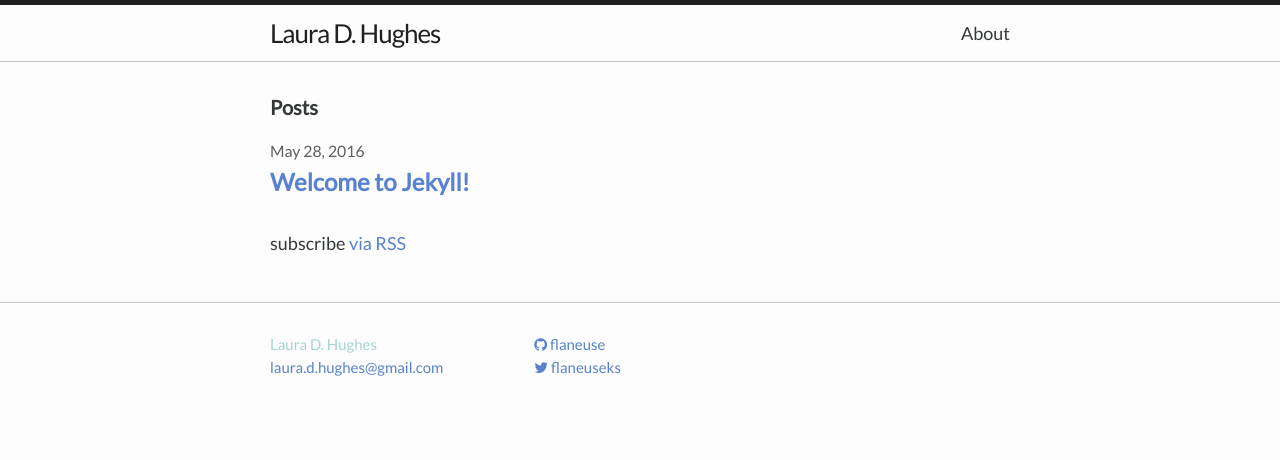
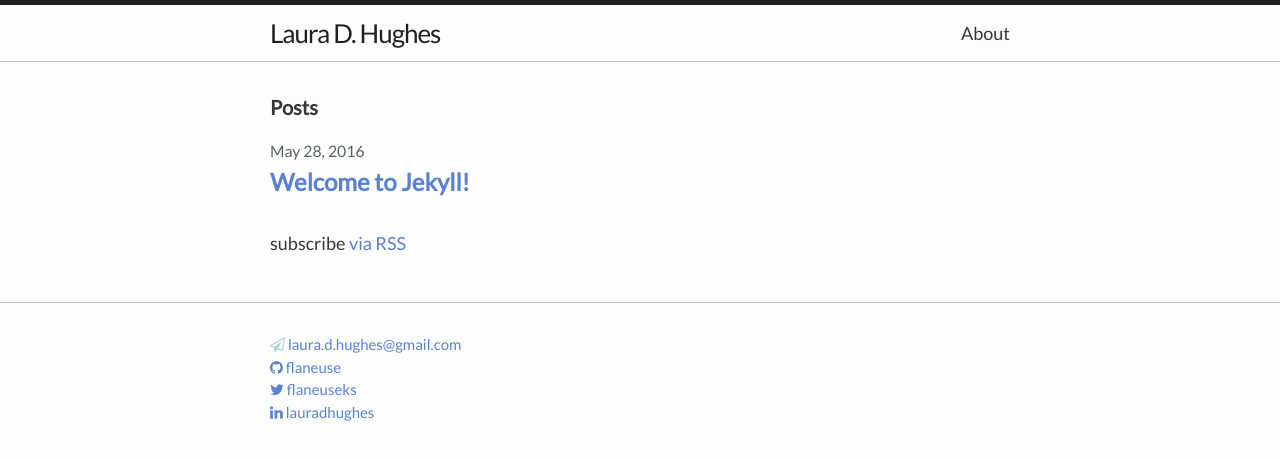
Before and after one commit to flaneuse/testsite, a Jekyll site: the page built from index.html, in a window 1280 px wide. Shown: the top 460 px of the page. Built offline with Jekyll 4.4.1, drawn with Linux system fonts in a browser that asks for light colours; some web fonts are replaced.

Commit message:
footer updates

```diff
--- a/_config.yml
+++ b/_config.yml
@@ -6,6 +6,7 @@ baseurl: "" # the subpath of your site, e.g. /blog/
 url: "http://lauradhughes.com" # the base hostname & protocol for your site
 twitter_username: flaneuseks
 github_username:  flaneuse
+linkedin_username:  lauradhughes
 
 # Build settings
 markdown: kramdown
--- a/_includes/footer.html
+++ b/_includes/footer.html
@@ -6,13 +6,10 @@
     <div class="footer-col-wrapper">
       <div class="footer-col  footer-col-1">
         <ul class="contact-list">
-          <li>{{ site.title }}</li>
-          <li><a href="mailto:{{ site.email }}">{{ site.email }}</a></li>
-        </ul>
-      </div>
+          <li>
+            <i class="fa fa-send-o"></i>
+          <a href="mailto:{{ site.email }}">{{ site.email }}</a></li>
 
-      <div class="footer-col  footer-col-1">
-        <ul class="contact-list">
           {% if site.github_username %}
           <li>
             <a href="https://github.com/{{ site.github_username }}">
@@ -30,6 +27,16 @@
             </a>
           </li>
           {% endif %}
+
+          {% if site.linkedin_username %}
+          <li>
+            <a href="https://linkedin.com/in/{{ site.twitter_username }}">
+              <i class="fa fa-linkedin"></i>
+              <span class="username">{{ site.linkedin_username }}</span>
+            </a>
+          </li>
+          {% endif %}
+
         </ul>
       </div>
 
--- a/_sass/_layout.scss
+++ b/_sass/_layout.scss
@@ -104,7 +104,6 @@
 .contact-list{
     list-style: none;
     color: $accent-color-light;
-    display: inline;
     margin-left: 0;
 }
 
@@ -119,11 +118,13 @@
     float: left;
     margin-bottom: $spacing-unit / 2;
     padding-left: $spacing-unit / 2;
+      display: inline;
 }
 
 .footer-col-1 {
     width: -webkit-calc(35% - (#{$spacing-unit} / 2));
     width:         calc(35% - (#{$spacing-unit} / 2));
+        display: inline;
 }
 
 .footer-col-2 {
```
